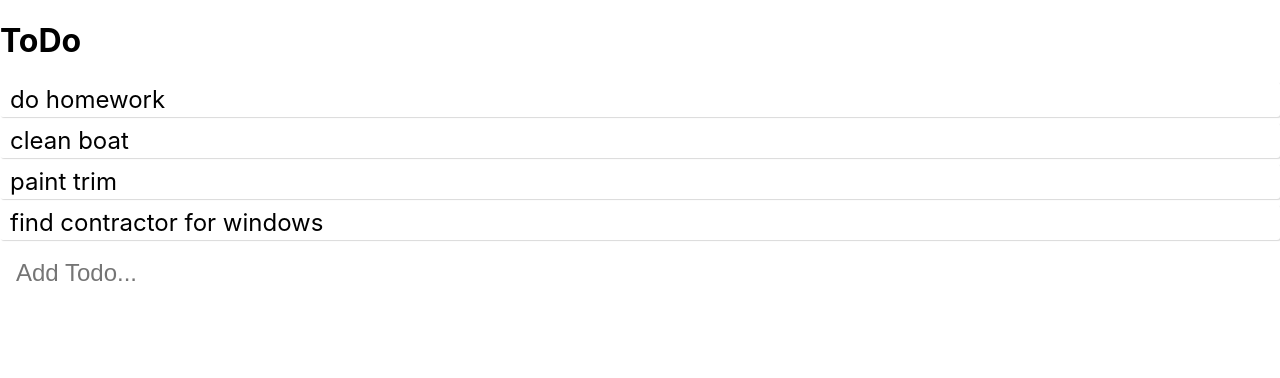
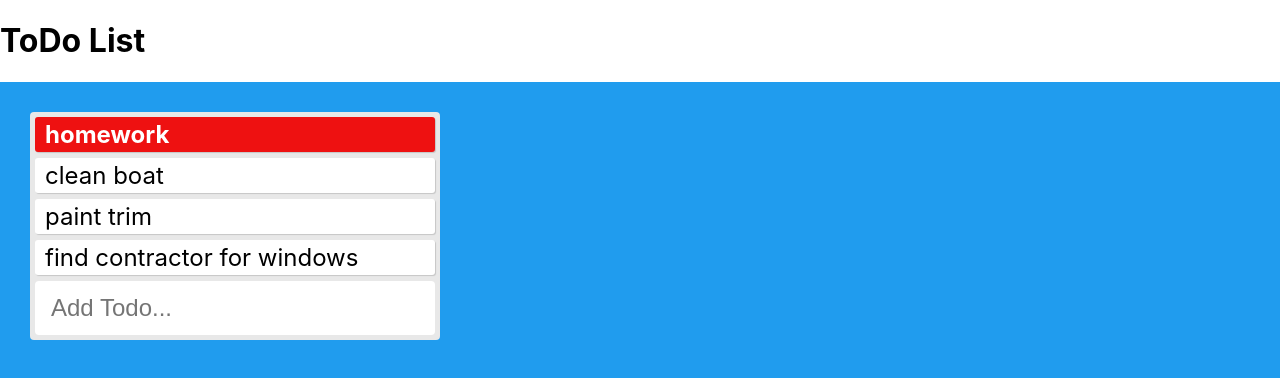
Before and after one commit to mand0002/ToDo-List, a plain HTML site: page index.html in a window 1280 px wide. Drawn offline with nearby package versions, Linux system fonts and the light colour scheme.

Commit message:
refactored and added more styles
added todo.js
added priority style

```diff
--- a/index.html
+++ b/index.html
@@ -11,7 +11,7 @@
   </head>
   <body>
 
-    <h1>ToDo</h1>
+    <h1>ToDo List</h1>
 
     <!-- we will put our teact component inside this div -->
     <div id="root"></div>
@@ -22,6 +22,7 @@
 
     <!-- load our react component. -->
     <script src="form.js" defer type="text/babel"></script>
+    <script src="todo.js" defer type="text/babel"></script>
     <script src="index.js" defer type="text/babel"></script>
 
 
--- a/index.js
+++ b/index.js
@@ -1,7 +1,7 @@
 function App(){
   const [todos, setTodos] = React.useState([
     {
-      text: 'do homework',
+      text: 'homework',
       isCompleted: false,
     },
     {
@@ -22,20 +22,23 @@ function App(){
     const newTodos = [...todos, {text, isCompleted:false}];
     setTodos(newTodos);
   }
-  const removeTodo = e => {
-    var index = Number(e.target.id);
+  const removeTodo = index => {
     let temp = [...todos];
     temp.splice(index, 1);
     setTodos(temp);
   }
 
   return(
-    <>
-      {todos.map((todo, i) => (
-        <div className="todo" key={i} id={i} onClick={removeTodo}>{todo.text}</div>
-      ))}
-      <TodoForm addTodo={addTodo} />
-    </>
+      <div className="app">
+        <div className="todo-list">
+
+            {todos.map((todo, i) =>
+              <Todo index={i} key={i} todo={todo} remove={removeTodo}/>
+            )}
+            <TodoForm addTodo={addTodo} />
+
+        </div>
+      </div>
   );
 }
 
--- a/styles.css
+++ b/styles.css
@@ -17,6 +17,21 @@ code {
   padding: 30px;
   height: 100vh;
 }
+
+.priority {
+  background: rgb(238, 17, 17);
+  color: white;
+  box-shadow: 1px 1px 1px rgba(0,0,0, 0.15);
+  padding: 3px 10px;
+  font-size: 24px;
+  font-weight: bold;
+  margin-bottom: 6px;
+  border-radius: 3px;
+  display:flex;
+  align-items: center;
+  justify-content: space-between;
+}
+
 
 .todo-list{
   background: #e8e8e8;
--- /dev/null
+++ b/todo.js
@@ -0,0 +1,9 @@
+function Todo({todo,index,remove}){
+    function handle(){
+        remove(index);
+    }
+    if (todo.text === 'homework'){
+        return <div className="priority" onClick={handle}>{todo.text}</div>;
+    }
+    return <div className="todo" onClick={handle}>{todo.text}</div>;
+}
```
Also changed, not shown: 1 other file.
